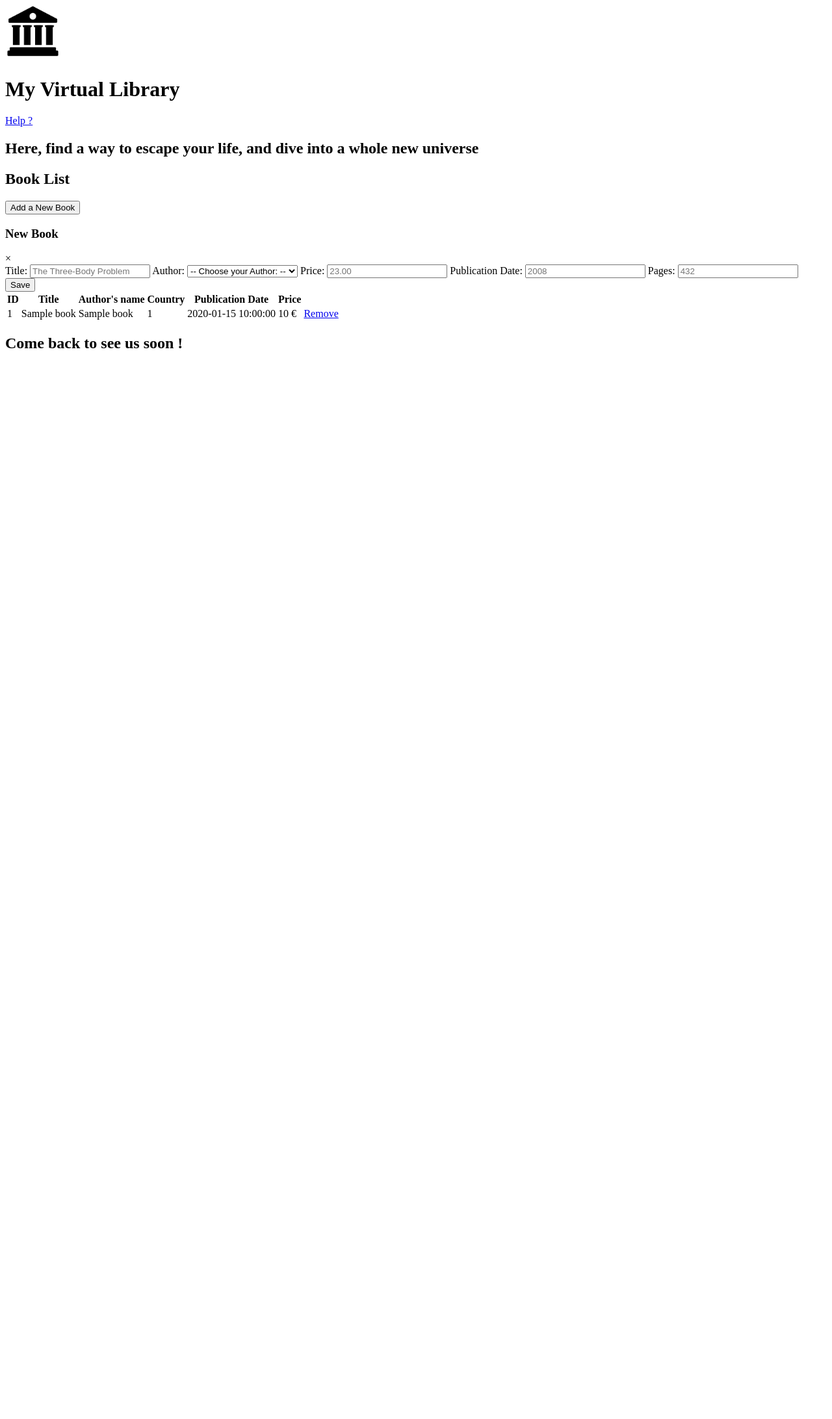
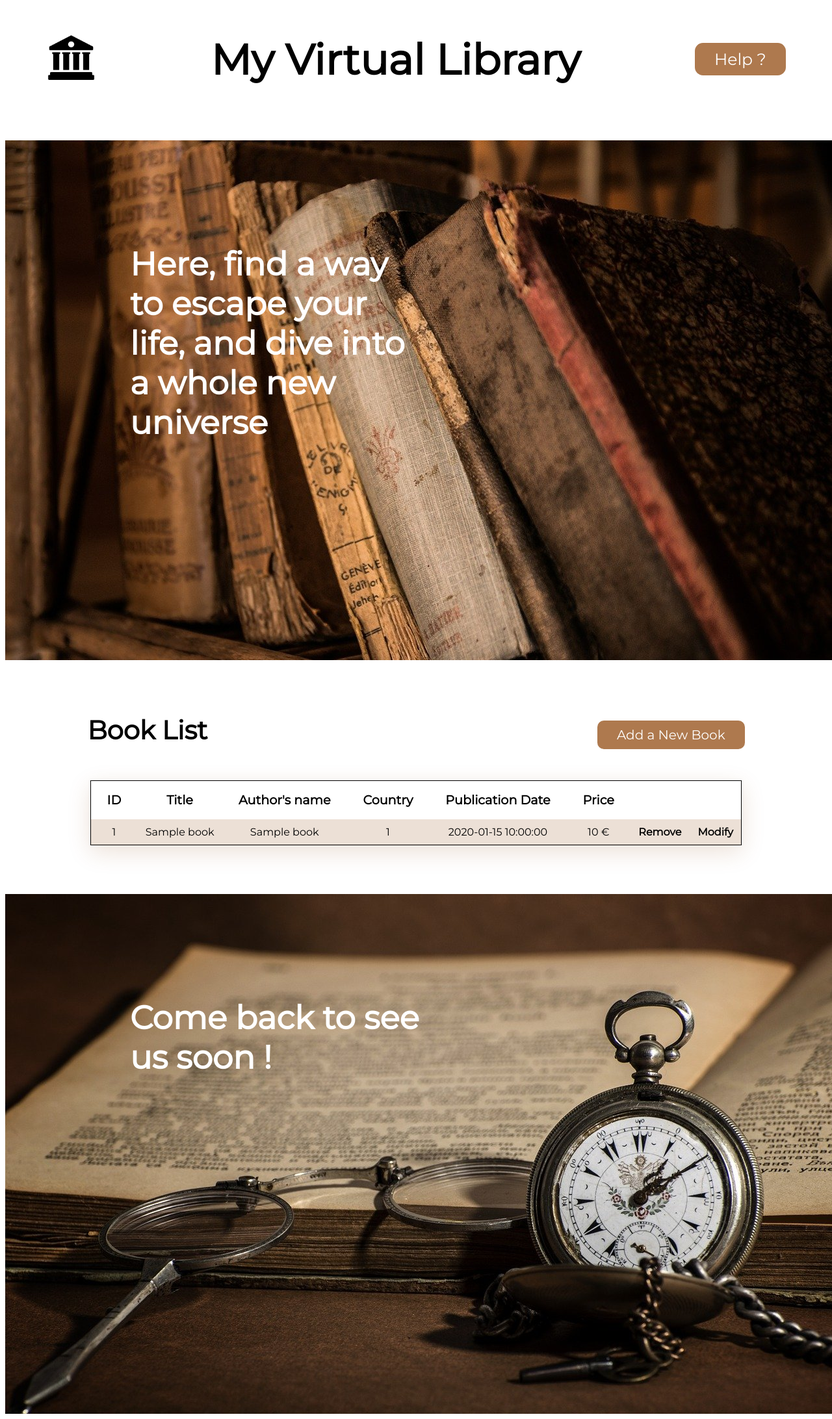
Before and after one commit to klemplrs/library-project, a PHP site: page / in a window 1280 px wide. Shown: the whole page at 65% size. Before the commit the page ends 536 px from the top, so only its background shows below. Run offline with PHP 8.4, Linux system fonts and the light colour scheme; tables that the repository leaves empty or names only in its code hold one stand-in row (values such as "Sample post").

Commit message:
css + img + logo + icon

```diff
--- a/css/styles.css
+++ b/css/styles.css
@@ -0,0 +1,205 @@
+/* ––––––––––––––––––––––––––––––––– */
+/* –––––– NON SPECIFIC STUFFS –––––– */
+/* ––––––––––––––––––––––––––––––––– */
+
+body {
+    font-family: 'Montserrat', sans-serif;
+}
+
+html {
+    box-sizing: border-box ;
+}
+
+*,
+*:before,
+*:after {
+    box-sizing: inherit ;
+}
+
+a:link {
+    text-decoration: none;
+}
+
+section {
+    margin-top: 50px;
+    margin-bottom: 75px;
+}
+
+
+/* ––––––––––––––––––––––––––––– */
+/* –––––– HEADER / FOOTER –––––– */
+/* ––––––––––––––––––––––––––––– */
+
+header .frame {
+    display: flex;
+    justify-content: space-between;
+    align-items: center;
+    padding-left: 5%;
+    padding-right: 5%;
+}
+
+.frame h1 {
+    font-size: 65px;
+}
+
+.frame a {
+    background-color: rgba(150, 82, 27, .774);
+    color: white;
+    font-size: 25px;
+    padding: 10px 30px;
+    border: none;
+    border-radius: 12.5px;
+    cursor: pointer;
+}
+
+.bg-image {
+    background-position: center;
+    background-repeat: no-repeat;
+        margin: auto;
+    background-size: cover;
+    height: 100vh;
+    width: 1280px;
+}
+
+.header-bg-image {
+    background: url(/images/old-books.jpg);
+}
+
+.bg-image h2 {
+    color: white;
+    font-size: 50px;
+    max-width: 50%;
+    padding-left: 15%;
+    padding-top: 12.5%;
+}
+
+.footer-bg-image {
+    background: url(/images/watch.jpg);
+}
+
+
+/* ––––––––––––––––––––––– */
+/* –––––– MODAL BOX –––––– */
+/* ––––––––––––––––––––––– */
+
+#modal-btn {
+    font-family: 'Montserrat', sans-serif;
+    font-size: 20px;
+    color: white;
+    background-color: rgba(150, 82, 27, .774);
+
+    border: none;
+    border-radius: 10px;
+    padding: 10px 30px;
+    cursor: pointer;
+}
+
+#modal_bg {
+    position: fixed;
+    background-color: rgba(0, 0, 0, .5);
+    width: 100%;
+    height: 100vh;
+    top: 0;
+    left: 0;
+
+    display: flex;
+    justify-content: center;
+    align-items: center;
+    transition: 0s, 0.5s;
+    visibility: hidden;
+    opacity: 0;
+}
+
+#modal {
+    position: relative;
+    background-color: white;
+    width: 50%;
+    height: 50%;
+
+    display: flex;
+    justify-content: center;
+
+    border-radius: 10px;
+    box-shadow: rgb(58, 58, 58) 1px 1px 5px;
+}
+
+form {
+    display: flex;
+    justify-content: space-evenly;
+    align-items: center;
+    flex-direction: column;
+}
+
+.modal button {
+    color: white;
+    background-color: rgba(150, 82, 27, .774);
+
+    border: none;
+    border-radius: 12.5px;
+    padding: 10px 30px;
+    cursor: pointer;
+}
+
+.modal span {
+    position: absolute;
+    top: 10px;
+    right: 10px;
+    font-size: xx-large;
+    cursor: pointer;
+}
+
+.modal h3 {
+    position: absolute;
+    top: 0px;
+    left: 10px;
+    font-size: x-large;
+}
+
+
+/* ––––––––––––––––––––––– */
+/* –––––– TABLE BOX –––––– */
+/* ––––––––––––––––––––––– */
+
+.upperPart {
+    display: flex;
+    justify-content: space-between;
+    align-items: baseline;
+    margin-bottom: 20px;
+    padding-left: 10%;
+    padding-right: 10%;
+}
+
+.upperPart h2 {
+    font-size: 40px;
+}
+
+table {
+    margin: auto;
+    border: 1px ridge black;
+    border-collapse: collapse;
+    box-shadow: 0 10px 35px rgba(150, 82, 27, .175);
+}
+
+table a:link {
+    color: black;
+    font-weight: bold;
+}
+
+thead {
+    text-align: center;
+}
+
+thead tr:nth-child(even) {
+    background-color: rgba(150, 82, 27, .175);
+}
+
+th {
+    font-size: larger;
+    font-weight: bolder;
+    padding: 17.5px 25px;
+}
+
+td {
+    padding: 10px 12.5px;
+    font-size: 16px;
+}
--- a/index.php
+++ b/index.php
@@ -27,6 +27,8 @@ try {
         <meta charset="UTF-8"/>
         <meta name="viewport" content="width=device-width, initial-scale=1"/>
 
+        <link rel="icon" href="/images/books.ico"/>
+        <link href="https://fonts.googleapis.com/css?family=Montserrat" rel="stylesheet"/>
         <link rel="stylesheet" href="/css/styles.css"/>
 
         <script src="index.js"></script>
@@ -36,15 +38,15 @@ try {
     <body>
 
         <header>
-            <div>
+            <div class="frame">
                 <img src="/images/Image.jpg" alt="Logo" width="6.75%"/>
 
                 <h1>My Virtual Library</h1>
 
-                <a href="wwww.google.com">Help ?</a>
+                <a href="">Help ?</a>
             </div>
 
-            <div>
+            <div class="bg-image header-bg-image">
                 <h2>Here, find a way to escape your life, and dive into a whole new universe</h2>
             </div>
         </header>
@@ -54,18 +56,18 @@ try {
             <section>
 
                 <div>
-                    <div>
+                    <div class="upperPart">
                         <h2>Book List</h2>
 
-                        <button>Add a New Book</button>
+                        <button id="modal-btn" class="modal-btn">Add a New Book</button>
                     </div>
 
-                    <div>
+                    <div id="modal_bg" class="modal_bg">
 
-                        <div>
+                        <div id="modal" class="modal">
                             <h3>New Book</h3>
 
-                            <span>&times;</span>
+                            <span class="modal-close">&times;</span>
 
                             <form action="index.php" method="POST">
                                 <label for="title">Title: </label>
@@ -109,7 +111,7 @@ try {
                                 <input type="number" id="price" name="price" min="0" step=".01" placeholder="23.00"/>
 
                                 <label for="publication_date"> Publication Date: </label>
-                                <input type="number" id="publication_date" name="publication_date" maxlength="4" placeholder="2008" required/>
+                                <input type="number" id="publication_date" name="publication_date" maxlength="4" placeholder="2008"/>
 
                                 <label for="pages_number">Pages: </label>
                                 <input type="number" id="pages_number" name="pages_number" min="0" placeholder="432"/>
@@ -127,7 +129,7 @@ try {
 
                     <table>
 
-                    <thead>
+                        <thead>
                             <tr>
                                 <th>ID</th>
                                 <th>Title</th>
@@ -155,6 +157,9 @@ try {
                                     <td>
                                         <a href="remove.php?idd=<?= $row["id"]?>">Remove</a>
                                     </td>
+                                    <td>
+                                        <a href="save.php?idd=<?= $row["id"] ?>">Modify</a>
+                                    </td>
                                 </tr>
 
                             <?php
@@ -173,7 +178,7 @@ try {
 
         <footer>
 
-            <div>
+            <div class="bg-image footer-bg-image">
                 <h2>Come back to see us soon !</h2>
             </div>
 
@@ -182,6 +187,7 @@ try {
     </body>
 
 </html>
+
 
 <?php
 
```
